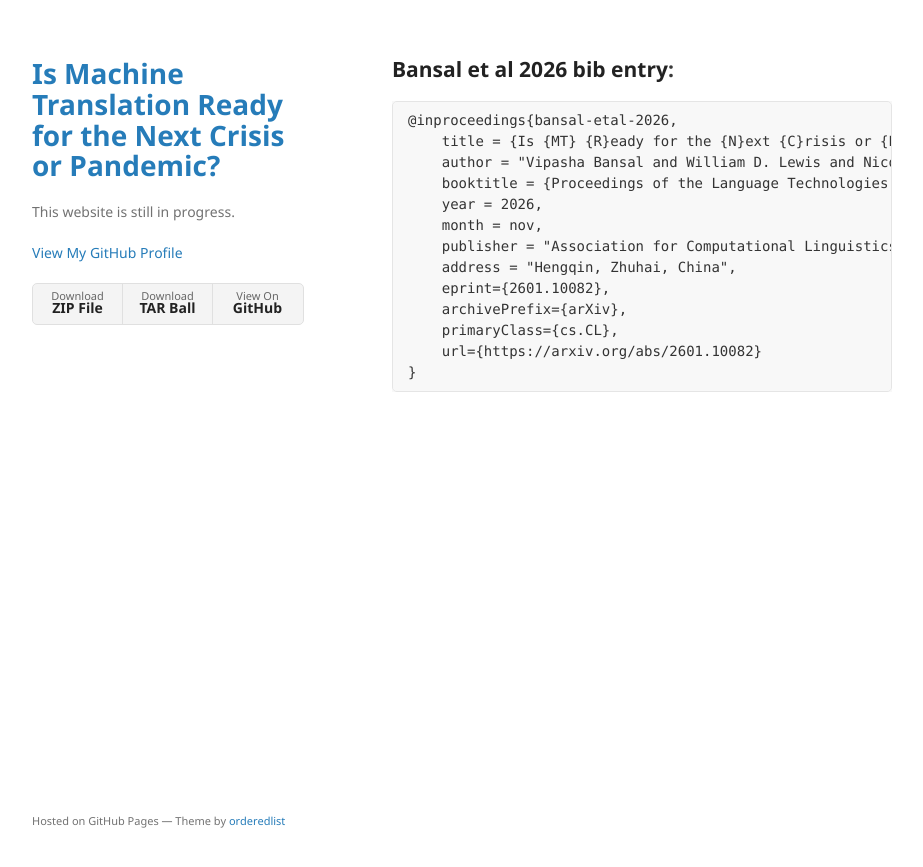
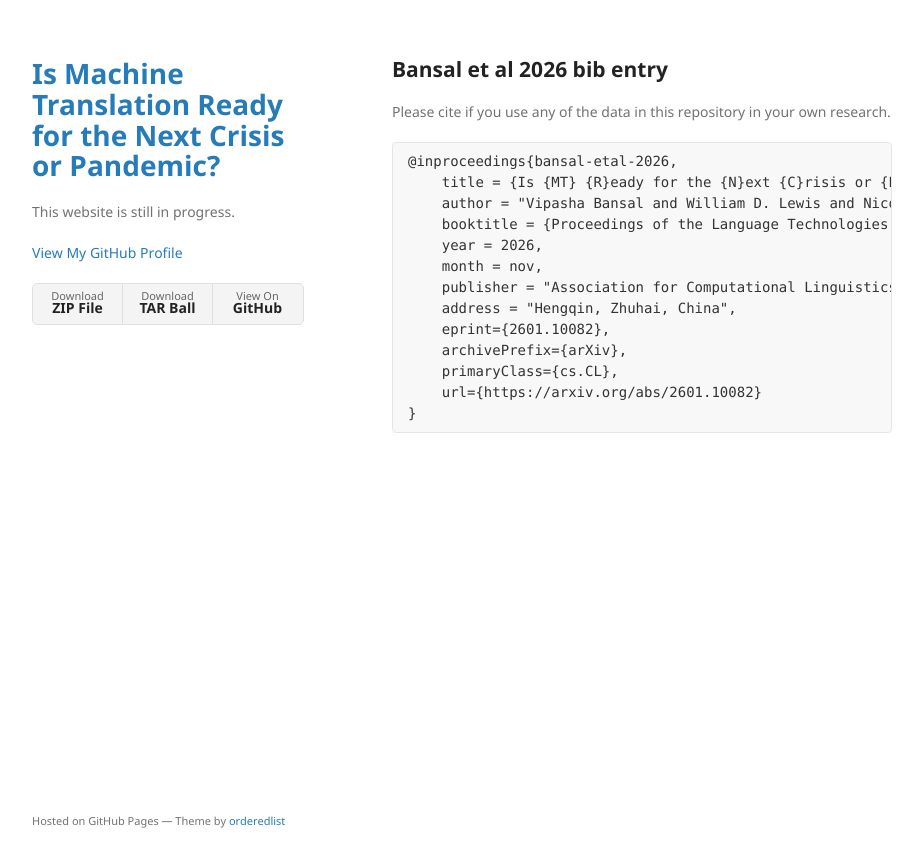
Before and after one commit to mt-crisis-ready/mt-crisis-ready.github.io, a Jekyll site: the page built from bib.md, in a window 1280 px wide. Shown: the top 867 px of the page, without its empty margins (178-1101 px from the left). Built offline with Jekyll 4.4.1, drawn with Linux system fonts in a browser that asks for light colours; our own code applies the rules of GitHub Pages for plain Markdown files.

Commit message:
Changing bib.md to recommend citation

```diff
--- a/bib.md
+++ b/bib.md
@@ -2,7 +2,9 @@
 layout: default
 ---
 
-## **Bansal et al 2026 bib entry**:
+## **Bansal et al 2026 bib entry**
+
+Please cite if you use any of the data in this repository in your own research.
 
     @inproceedings{bansal-etal-2026,
         title = {Is {MT} {R}eady for the {N}ext {C}risis or {P}andemic?},
```
